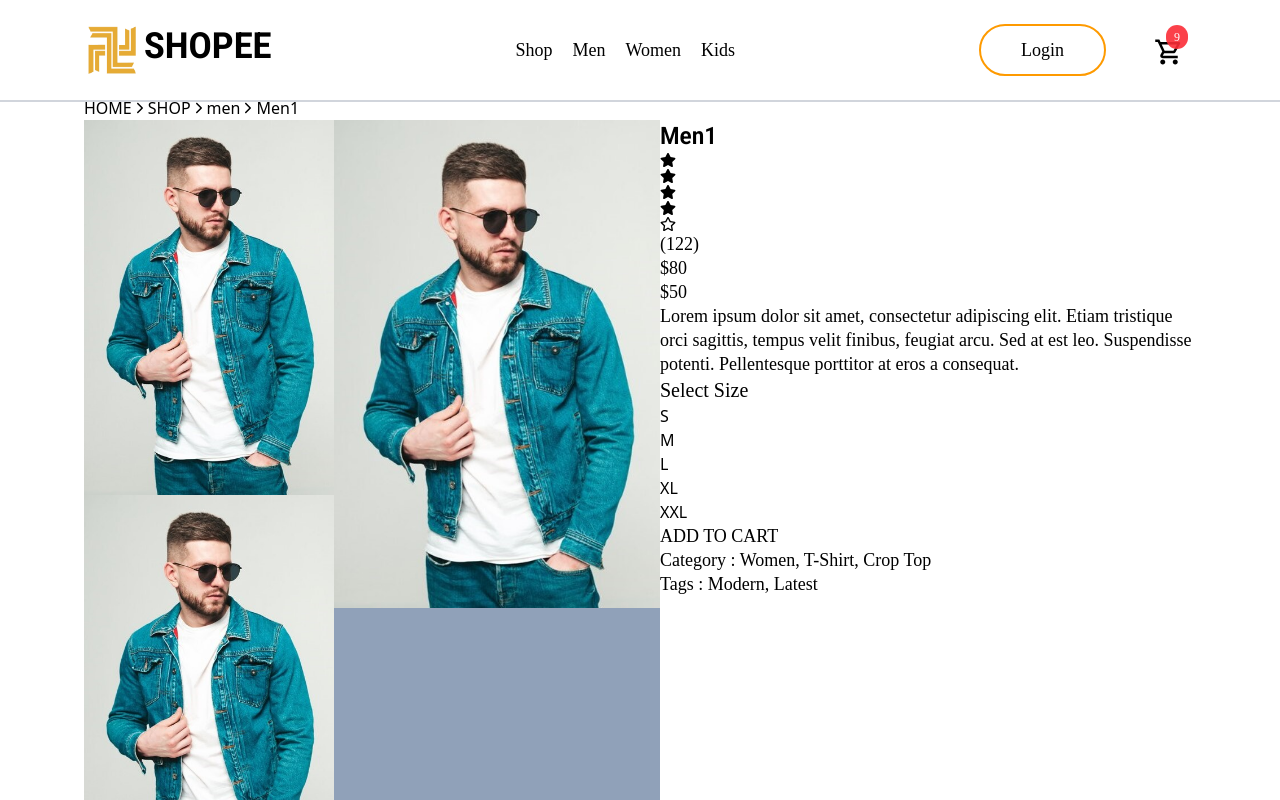
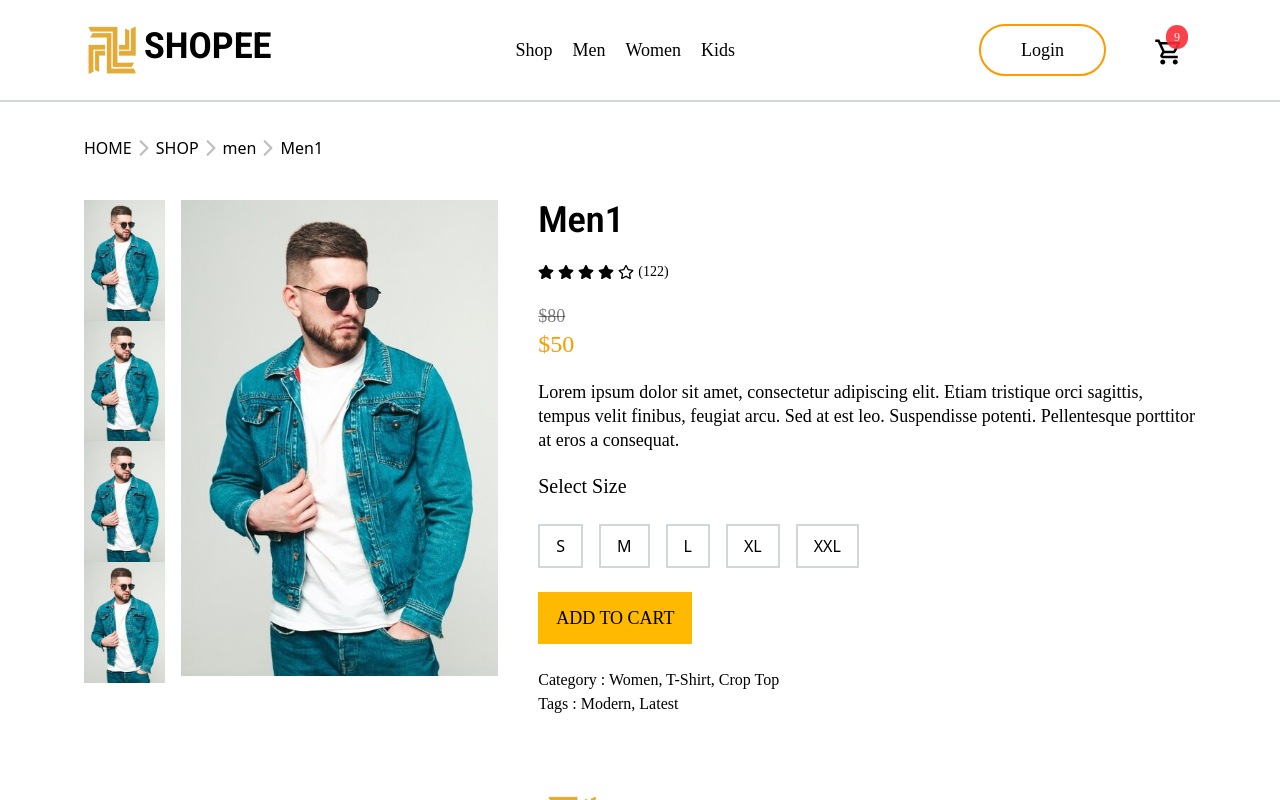
Before and after one commit to riyudev/E-Commerce-Website, a React (Vite) app: page /product/1 in a window 1280 px wide. Shown: the top 800 px of the page. Built offline with nearby package versions, Linux system fonts and the light colour scheme; a web font is replaced by a local one.

Commit message:
added ProductDisplay style

```diff
--- a/src/components/Breadcrumbs.jsx
+++ b/src/components/Breadcrumbs.jsx
@@ -5,9 +5,10 @@ const Breadcrumbs = (props) => {
   const { product } = props;
 
   return (
-    <div className="mt-24 flex items-center px-5">
-      HOME <IoIosArrowForward /> SHOP <IoIosArrowForward /> {product.category}{" "}
-      <IoIosArrowForward /> {product.name}
+    <div className="mt-24 flex items-center p-10 px-5">
+      HOME <IoIosArrowForward className="text-2xl opacity-25" /> SHOP{" "}
+      <IoIosArrowForward className="text-2xl opacity-25" /> {product.category}{" "}
+      <IoIosArrowForward className="text-2xl opacity-25" /> {product.name}
     </div>
   );
 };
--- a/src/components/Items.jsx
+++ b/src/components/Items.jsx
@@ -9,8 +9,8 @@ const Items = (props) => {
       </Link>
       <div className="px-2">
         <p>{props.name}</p>
-        <p className="line-through">${props.oldPrice}</p>
-        <h5>${props.newPrice}</h5>
+        <p className="text-black/50 line-through">${props.oldPrice}</p>
+        <h5 className="text-amber-500">${props.newPrice}</h5>
       </div>
     </div>
   );
--- a/src/components/ProductDisplay.jsx
+++ b/src/components/ProductDisplay.jsx
@@ -4,33 +4,35 @@ import { FaStar, FaRegStar, FaStarHalf } from "react-icons/fa";
 const ProductDisplay = (props) => {
   const { product } = props;
   return (
-    <div className="flex justify-center px-5">
-      <div className="flex max-w-xl bg-slate-400">
-        <div className="">
-          <img src={product.image} alt="" className="" />
-          <img src={product.image} alt="" className="w-" />
-          <img src={product.image} alt="" className="w-" />
-          <img src={product.image} alt="" className="w-" />
+    <div className="flex justify-center space-x-10 px-5">
+      <div className="flex size-fit gap-4">
+        <div className="flex flex-col justify-between">
+          <img src={product.image} alt="" className="w-[105px]" />
+          <img src={product.image} alt="" className="w-[105px]" />
+          <img src={product.image} alt="" className="w-[105px]" />
+          <img src={product.image} alt="" className="w-[105px]" />
         </div>
-        <div className="w-xl">
-          <img src={product.image} alt="" className="" />
+        <div className="w-fit">
+          <img src={product.image} alt="" className="w-3xl object-cover" />
         </div>
       </div>
 
-      <div>
-        <h4>{product.name}</h4>
-        <div>
+      <div className="space-y-5">
+        <h3>{product.name}</h3>
+        <div className="flex items-center space-x-1">
           <FaStar />
           <FaStar />
           <FaStar />
           <FaStar />
           <FaRegStar />
-          <p>(122)</p>
+          <p className="text-sm">(122)</p>
         </div>
 
         <div>
-          <p>${product.oldPrice}</p>
-          <p>${product.newPrice}</p>
+          <p className="text-black/50 line-through">${product.oldPrice}</p>
+          <h4 className="font-sfproSemiBold text-amber-500">
+            ${product.newPrice}
+          </h4>
         </div>
 
         <blockquote>
@@ -42,22 +44,25 @@ const ProductDisplay = (props) => {
           </p>
         </blockquote>
 
-        <div>
+        <div className="space-y-6">
           <h5>Select Size</h5>
+          <div className="flex space-x-4">
+            <div className="border-2 p-2 px-4">S</div>
+            <div className="border-2 p-2 px-4">M</div>
+            <div className="border-2 p-2 px-4">L</div>
+            <div className="border-2 p-2 px-4">XL</div>
+            <div className="border-2 p-2 px-4">XXL</div>
+          </div>
+          <button className="bg-amber-400 p-3.5 px-4.5 hover:bg-amber-500">
+            ADD TO CART
+          </button>
           <div>
-            <div>S</div>
-            <div>M</div>
-            <div>L</div>
-            <div>XL</div>
-            <div>XXL</div>
-          </div>
-          <button>ADD TO CART</button>
-          <div>
-            <p>
-              <span>Category :</span> Women, T-Shirt, Crop Top
+            <p className="text-base">
+              <span className="font-sfproSemiBold">Category :</span> Women,
+              T-Shirt, Crop Top
             </p>
-            <p>
-              <span>Tags :</span> Modern, Latest
+            <p className="text-base">
+              <span className="font-sfproSemiBold">Tags :</span> Modern, Latest
             </p>
           </div>
         </div>
```
